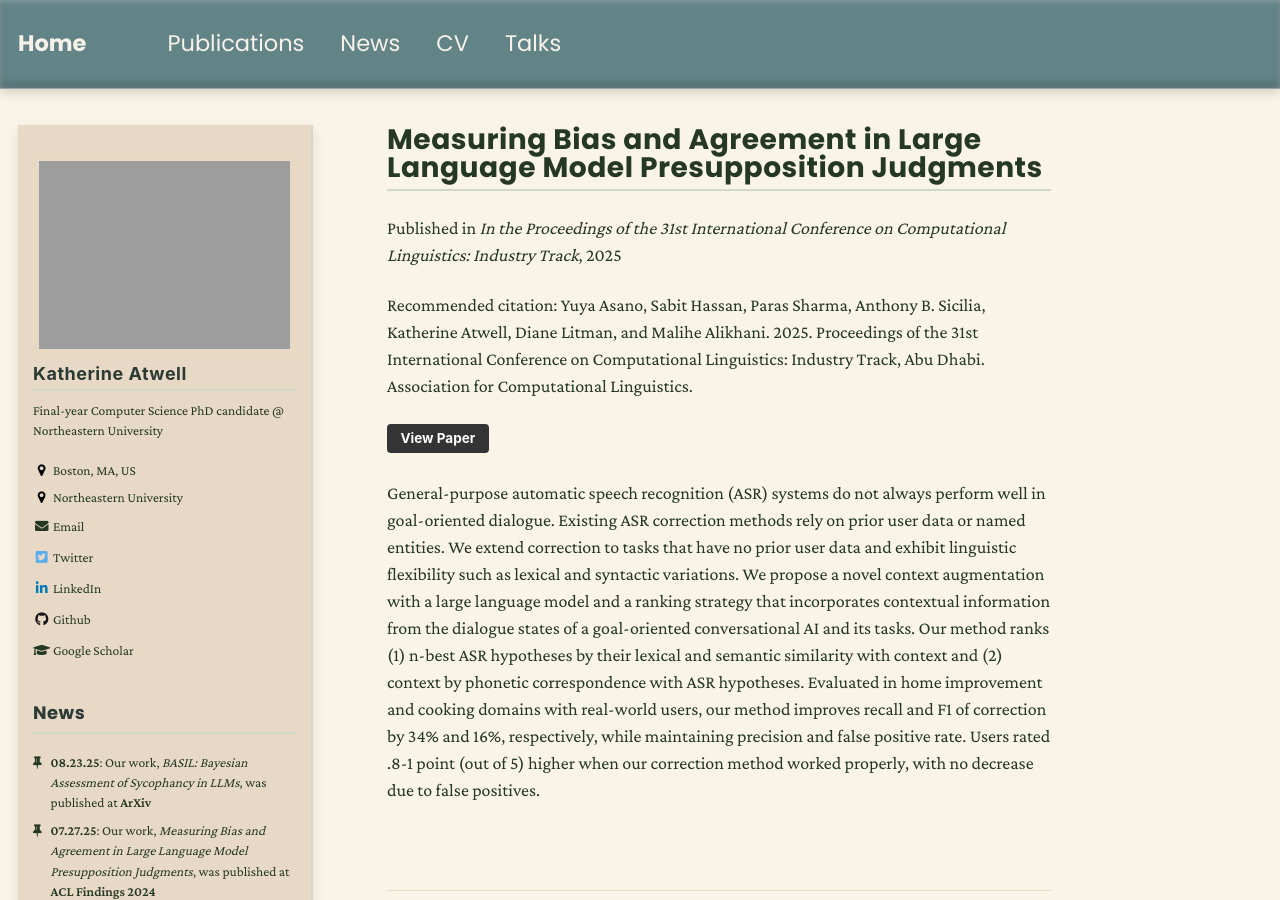
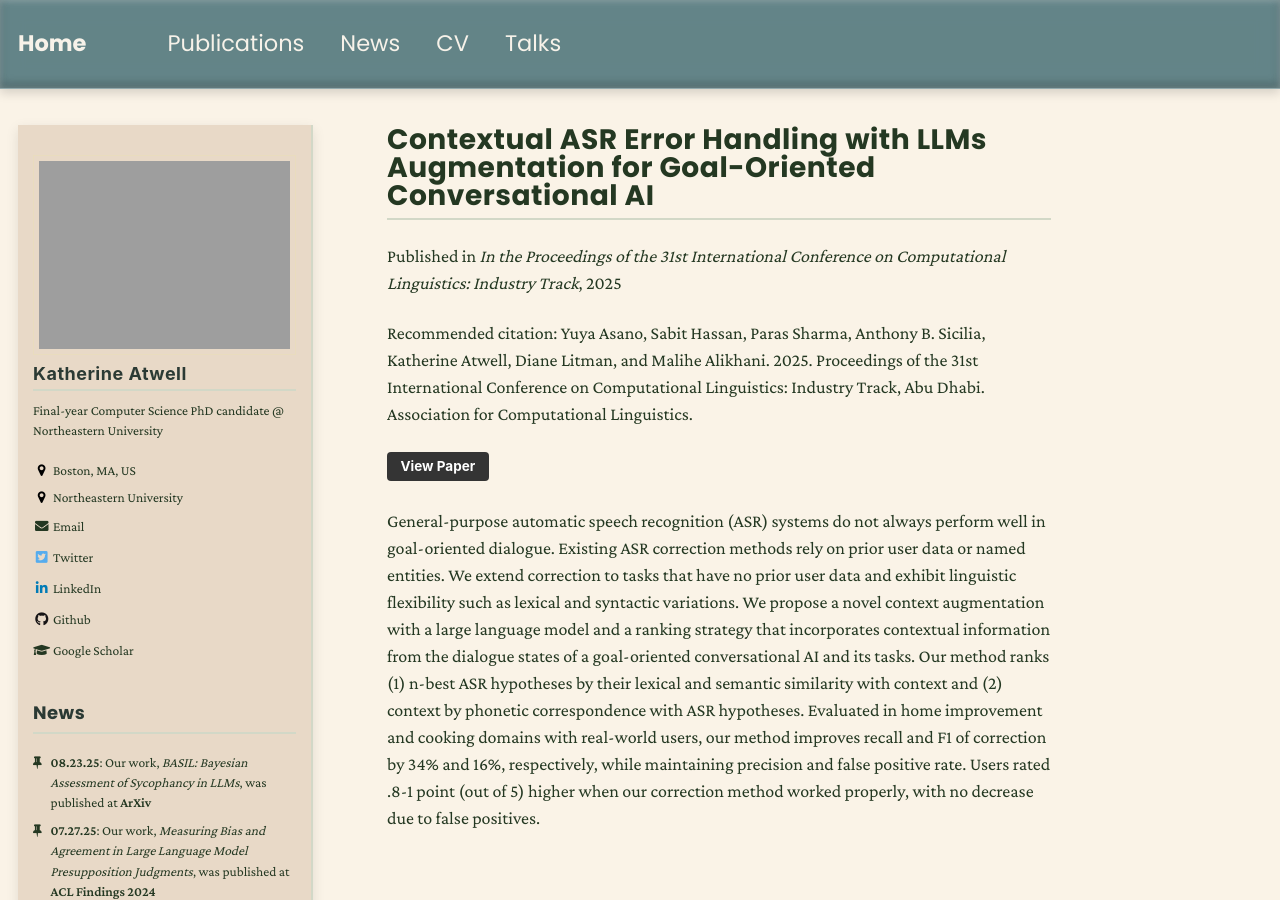
Before and after one commit to katherine-atwell/katherine-atwell.github.io, a Jekyll site: the page built from _publications/2025-01-20-Contextual-ASR-Handling-with-LLMs-Augmentation-for-Goal-Oriented-Conversational-AI.md, in a window 1280 px wide and 900 px high. Built offline with Jekyll 4.4.1, drawn with Linux system fonts in a browser that asks for light colours; nearby versions of some CDN libraries; some of the changed text lies outside the part shown.

Commit message:
fix title of contextual ASR handling paper

```diff
--- a/_publications/2025-01-20-Contextual-ASR-Handling-with-LLMs-Augmentation-for-Goal-Oriented-Conversational-AI.md
+++ b/_publications/2025-01-20-Contextual-ASR-Handling-with-LLMs-Augmentation-for-Goal-Oriented-Conversational-AI.md
@@ -1,5 +1,5 @@
 ---
-title: "Measuring Bias and Agreement in Large Language Model Presupposition Judgments"
+title: "Contextual ASR Error Handling with LLMs Augmentation for Goal-Oriented Conversational AI"
 collection: publications
 permalink: /publication/2025-01-20-Contextual-ASR-Handling-with-LLMs-Augmentation-for-Goal-Oriented-Conversational-AI
 date: 2025-07-27
```
